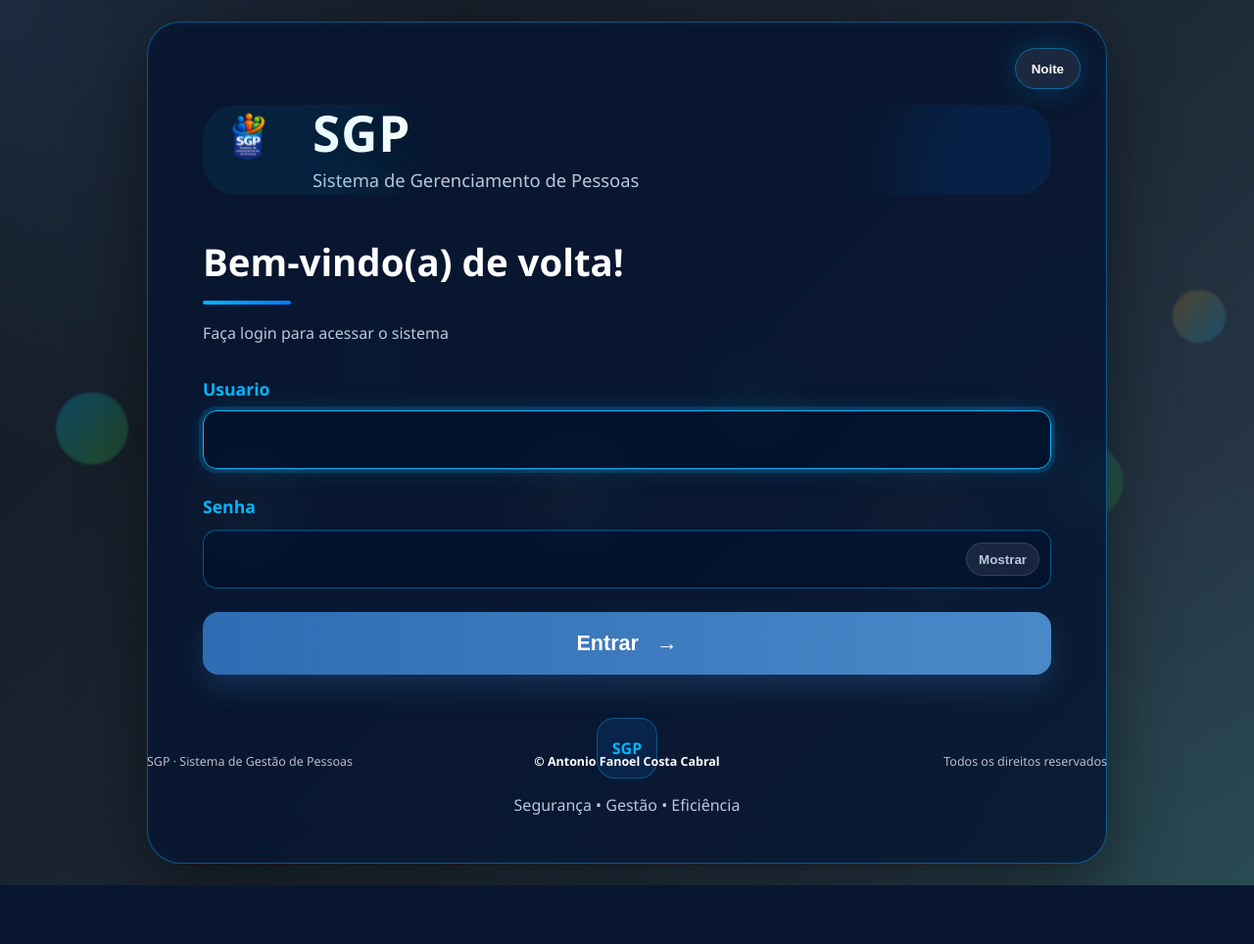
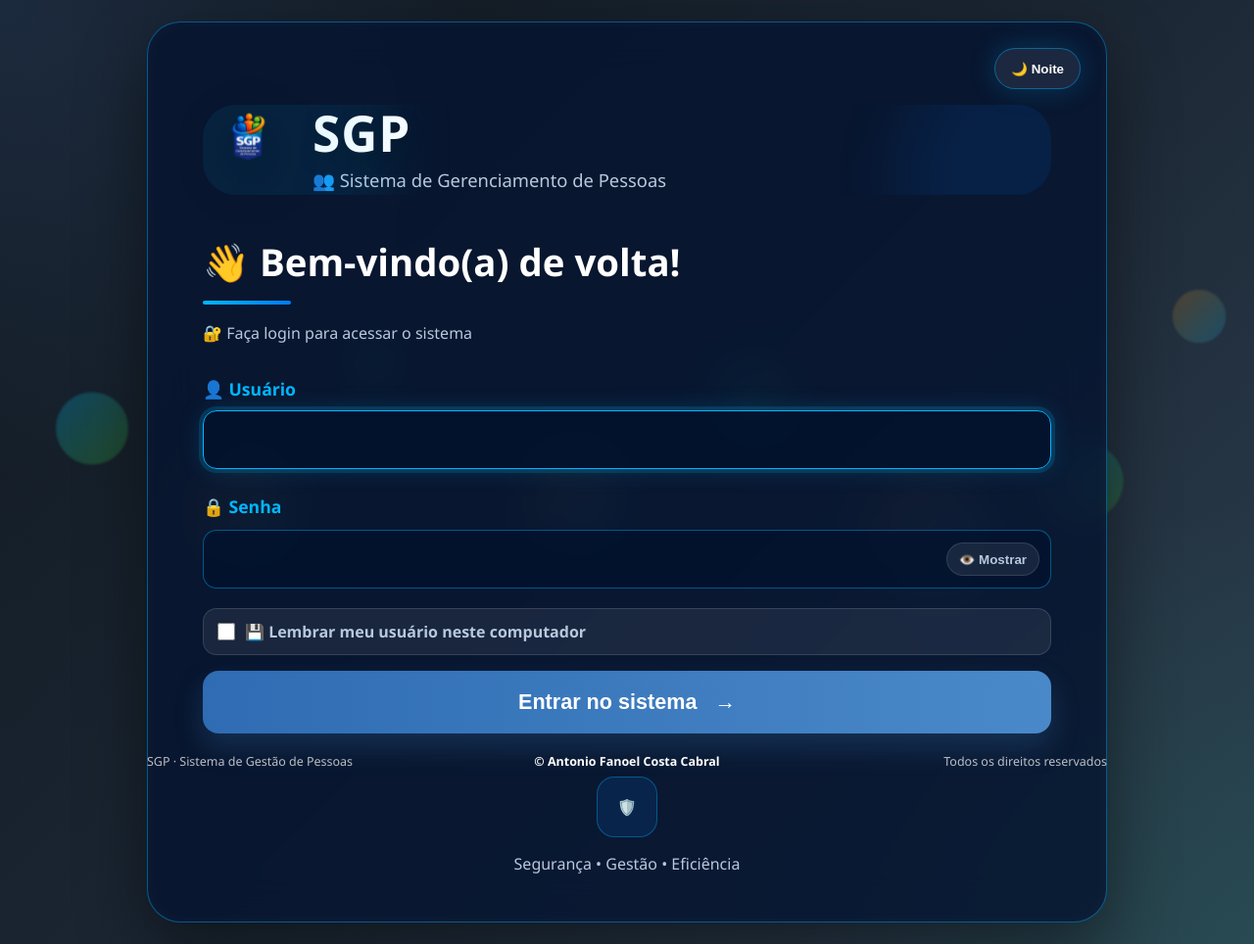
Before and after one commit to TioHashi/SGP, a Django app: page / in a window 1280 px wide. Shown: the whole page at 98% size. Before the commit the page ends 904 px from the top, so only its background shows below. Run offline with Django 5.2, Linux system fonts and the light colour scheme.

Commit message:
Permite refazer folhas e atualiza login

```diff
--- a/config/urls.py
+++ b/config/urls.py
@@ -23,6 +23,7 @@ from core.views import (
     folha_selecionar,
     notificacao_ler,
     relatorio_folha,
+    relatorio_folha_excluir,
     relatorio_folha_pdf,
     servidor_ficha,
     relatorios,
@@ -49,5 +50,6 @@ urlpatterns = [
     path('folha/<str:mes>/<str:ano>/', folha_mensal, name='folha_mensal'),
     path('relatorios/', relatorios, name='relatorios'),
     path('relatorios/folha/<str:mes>/<str:ano>/', relatorio_folha, name='relatorio_folha'),
+    path('relatorios/folha/<str:mes>/<str:ano>/excluir/', relatorio_folha_excluir, name='relatorio_folha_excluir'),
     path('relatorios/folha/<str:mes>/<str:ano>/pdf/', relatorio_folha_pdf, name='relatorio_folha_pdf'),
 ]
--- a/static/css/login.css
+++ b/static/css/login.css
@@ -313,6 +313,26 @@ body {
   transform: translateY(-2px);
 }
 
+.remember-user {
+  align-items: center;
+  background: rgba(255, 255, 255, 0.07);
+  border: 1px solid rgba(255, 255, 255, 0.13);
+  border-radius: 14px;
+  color: var(--login-muted);
+  cursor: pointer;
+  display: flex;
+  font-weight: 700;
+  gap: 10px;
+  margin: -4px 0 4px;
+  padding: 12px 14px;
+}
+
+.remember-user input {
+  accent-color: var(--login-primary-2);
+  height: 18px;
+  width: 18px;
+}
+
 .eye {
   background: rgba(255, 255, 255, 0.08);
   border: 1px solid rgba(255, 255, 255, 0.12);
--- a/static/js/login.js
+++ b/static/js/login.js
@@ -2,22 +2,44 @@ const body = document.body;
 const themeBtn = document.getElementById("themeBtn");
 const toggleSenha = document.getElementById("toggleSenha");
 const senha = document.getElementById("id_password");
+const usuario = document.getElementById("id_username");
+const rememberUser = document.getElementById("rememberUser");
 const cardLogin = document.getElementById("cardLogin");
+const loginForm = document.getElementById("loginForm");
+const rememberedUserKey = "sgp_remembered_user";
 
 if (themeBtn) {
   themeBtn.addEventListener("click", () => {
     body.classList.toggle("light");
     const claro = body.classList.contains("light");
-    themeBtn.textContent = claro ? "Dia" : "Noite";
+    themeBtn.textContent = claro ? "☀️ Dia" : "🌙 Noite";
     themeBtn.title = claro ? "Ativar modo escuro" : "Ativar modo claro";
   });
+}
+
+if (usuario && rememberUser) {
+  const rememberedUser = localStorage.getItem(rememberedUserKey);
+  if (rememberedUser) {
+    usuario.value = rememberedUser;
+    rememberUser.checked = true;
+  }
 }
 
 if (toggleSenha && senha) {
   toggleSenha.addEventListener("click", () => {
     const mostrando = senha.type === "text";
     senha.type = mostrando ? "password" : "text";
-    toggleSenha.textContent = mostrando ? "Mostrar" : "Ocultar";
+    toggleSenha.textContent = mostrando ? "👁️ Mostrar" : "🙈 Ocultar";
+  });
+}
+
+if (loginForm && usuario && rememberUser) {
+  loginForm.addEventListener("submit", () => {
+    if (rememberUser.checked && usuario.value.trim()) {
+      localStorage.setItem(rememberedUserKey, usuario.value.trim());
+    } else {
+      localStorage.removeItem(rememberedUserKey);
+    }
   });
 }
 
--- a/templates/core/login.html
+++ b/templates/core/login.html
@@ -21,7 +21,7 @@
   </div>
 
   <main class="sgp-login-card" id="cardLogin">
-    <button class="theme-btn" id="themeBtn" type="button" title="Alternar modo claro e escuro">Noite</button>
+    <button class="theme-btn" id="themeBtn" type="button" title="Alternar modo claro e escuro">🌙 Noite</button>
 
     <section class="login-brand-panel">
       <div class="login-card-light" aria-hidden="true"></div>
@@ -30,14 +30,14 @@
       </div>
       <div>
         <h1>SGP</h1>
-        <p>Sistema de Gerenciamento de Pessoas</p>
+        <p>👥 Sistema de Gerenciamento de Pessoas</p>
       </div>
     </section>
 
     <section class="welcome">
-      <h2>Bem-vindo(a) de volta!</h2>
+      <h2>👋 Bem-vindo(a) de volta!</h2>
       <div class="welcome-line" aria-hidden="true"></div>
-      <p>Faça login para acessar o sistema</p>
+      <p>🔐 Faça login para acessar o sistema</p>
     </section>
 
     {% if form.errors %}
@@ -47,28 +47,33 @@
     <form method="post" class="login-form" id="loginForm">
       {% csrf_token %}
       <div class="field">
-        <label for="{{ form.username.id_for_label }}"><span>Usuario</span></label>
+        <label for="{{ form.username.id_for_label }}"><span>👤 Usuário</span></label>
         <div class="input-wrap">
           {{ form.username }}
         </div>
       </div>
 
       <div class="field">
-        <label for="{{ form.password.id_for_label }}"><span>Senha</span></label>
+        <label for="{{ form.password.id_for_label }}"><span>🔒 Senha</span></label>
         <div class="input-wrap">
           {{ form.password }}
-          <button class="eye" id="toggleSenha" type="button">Mostrar</button>
+          <button class="eye" id="toggleSenha" type="button">👁️ Mostrar</button>
         </div>
       </div>
 
+      <label class="remember-user">
+        <input type="checkbox" id="rememberUser">
+        <span>💾 Lembrar meu usuário neste computador</span>
+      </label>
+
       <button class="login-btn" type="submit">
-        <span>Entrar</span>
+        <span>Entrar no sistema</span>
         <span aria-hidden="true">→</span>
       </button>
     </form>
 
     <section class="footer-secure">
-      <div class="shield">SGP</div>
+      <div class="shield">🛡️</div>
       <p>Segurança • Gestão • Eficiência</p>
     </section>
   </main>
```
Also changed, not shown: core/views.py (+36 -3 lines), static/css/app.css (+45 -11 lines), templates/core/relatorios.html (+12 -5 lines).
